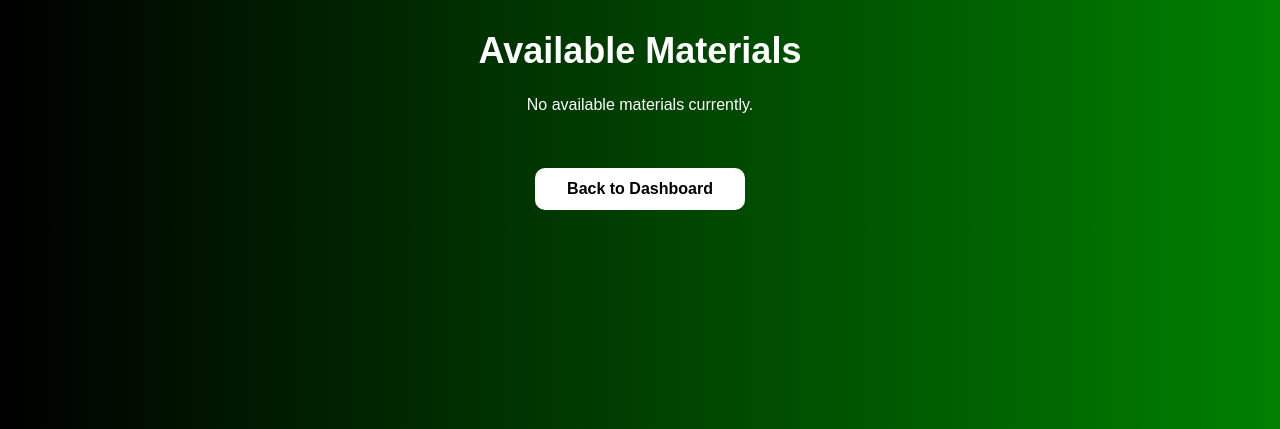
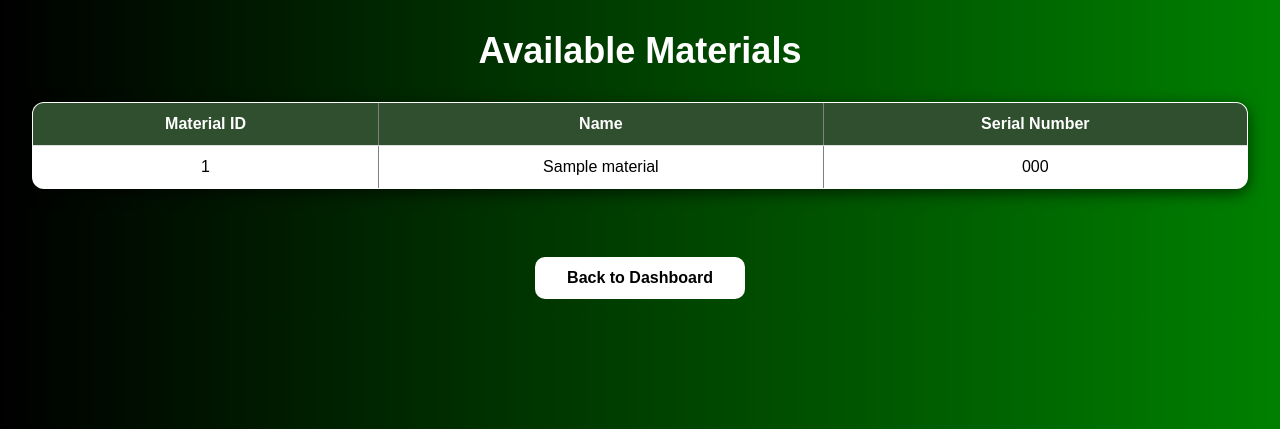
Before and after one commit to demirewu-manidefro/Employee_material_managment_system, a Flask app: page /materials in a window 1280 px wide. Shown: the top 429 px of the page. Run offline with Flask 3, Linux system fonts and the light colour scheme; tables that the repository leaves empty hold one stand-in row (values such as "Sample post").

Commit message:
fix the issue tha occure in uploade materal and employee

```diff
--- a/app.py
+++ b/app.py
@@ -201,18 +201,20 @@ def upload_materials():
             flash("No file uploaded.", "error")
             return redirect(url_for('upload_materials'))
 
-        filename = file.filename
+        filename = secure_filename(file.filename)
         if not (filename.endswith('.xlsx') or filename.endswith('.csv')):
             flash("Please upload a .xlsx or .csv file.", "error")
             return redirect(url_for('upload_materials'))
 
         try:
+            # Read the file
             if filename.endswith('.csv'):
                 df = pd.read_csv(file)
             else:
                 df = pd.read_excel(file)
 
-            # Expect columns: name, serial_number
+            added = 0
+            skipped = 0
             for _, row in df.iterrows():
                 name = str(row.get('name', '')).strip()
                 serial = str(row.get('serial_number', '')).strip()
@@ -220,13 +222,20 @@ def upload_materials():
                 if not name or not serial:
                     continue
 
+                # Check if material already exists (by name + serial)
                 exists = Material.query.filter_by(name=name, serial_number=serial).first()
                 if not exists:
+                    # ✅ Always set status='available' when uploading
                     new_material = Material(name=name, serial_number=serial, status='available')
                     db.session.add(new_material)
 
+                    added += 1
+                else:
+                    skipped += 1
+
             db.session.commit()
-            flash("Materials uploaded successfully.", "success")
+            flash(f"Materials uploaded successfully! Added: {added}, Skipped duplicates: {skipped}", "success")
+
         except Exception as e:
             print("Upload error:", e)
             flash("Error uploading materials. Please check the file format.", "error")
@@ -511,12 +520,9 @@ def upload_employees():
 # View all materials with status (new)
 @app.route('/materials')
 def materials():
-    # Only show materials with status 'available' (not borrowed)
-    materials = Material.query.filter_by(status='available').all()
-    for m in materials:
-        m.is_borrowed = False
-    return render_template("materials.html", materials=materials)
-
+    # Show all materials regardless of status
+    all_materials = Material.query.all()
+    return render_template("materials.html", materials=all_materials)
 
 
 # Waiting for return list view (new)
@@ -728,11 +734,6 @@ def export_available_materials():
 
 
 
-from db import db
-
-with app.app_context():
-    db.create_all()
-
 
 
 
--- a/templates/materials.html
+++ b/templates/materials.html
@@ -124,7 +124,7 @@ a:hover {
                 <th>Material ID</th>
                 <th>Name</th>
                 <th>Serial Number</th>
-                <th>Status</th>
+
             </tr>
         </thead>
         <tbody>
@@ -133,7 +133,7 @@ a:hover {
                 <td>{{ material.id }}</td>
                 <td>{{ material.name }}</td>
                 <td>{{ material.serial_number }}</td>
-                <td>Available</td>
+
             </tr>
             {% endfor %}
         </tbody>
```
Also changed, not shown: config.py (+2 -12 lines), reset_password.py (added, +15 -0 lines).
